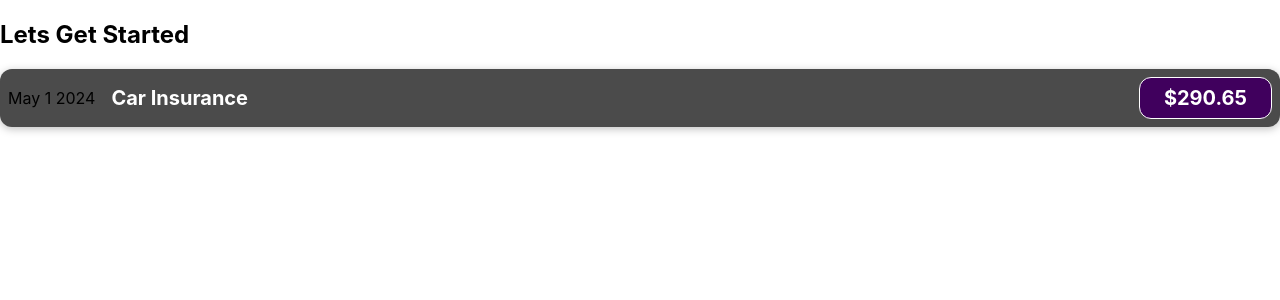
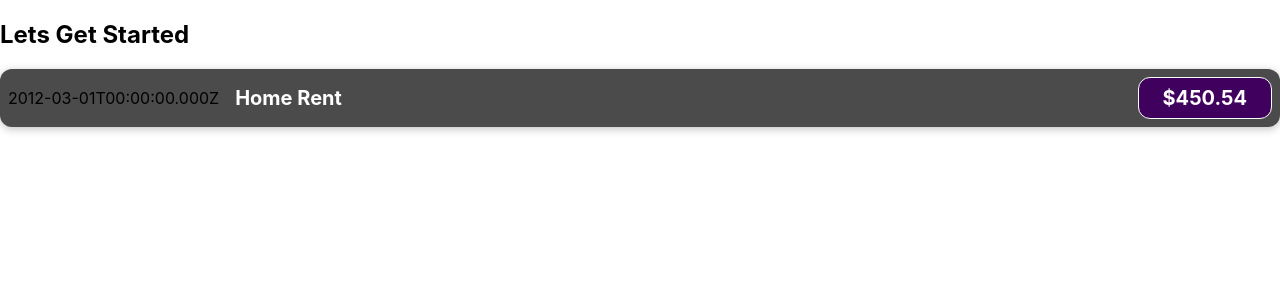
Before and after one commit to hamidmeer4/Maxi-React, a React (Create React App) app in the folder 02-starting-setup/: page / in a window 1280 px wide. Shown: the top 300 px of the page. Built offline with nearby package versions, Linux system fonts and the light colour scheme.

Commit message:
done with dynamic data and working with expression

```diff
--- a/02-starting-setup/src/components/ExpenseItem.js
+++ b/02-starting-setup/src/components/ExpenseItem.js
@@ -1,12 +1,17 @@
 import './ExpenceItem.css'
 
 const ExpenseItem = () => {
+  const expenseTitle = 'Home Rent'
+  const expenseAmount = 450.54;
+  const expenseDate = new Date(2012 , 2 , 1)
+
   return (
     <div className = "expense-item">
-      <div>May 1 2024</div>
+      <div>{expenseDate.toISOString()}</div>
       <div className = "expense-item__description">
-        <h2>Car Insurance</h2>
-        <div className = "expense-item__price">$290.65</div>
+        <h2>{expenseTitle}</h2>
+        <div className = "expense-item__price">${expenseAmount}</div>
+
       </div>
     </div>
   );
```
